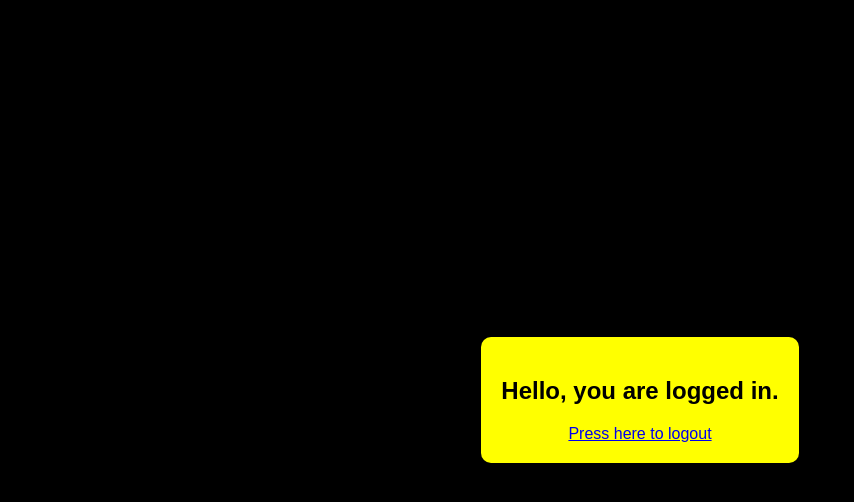
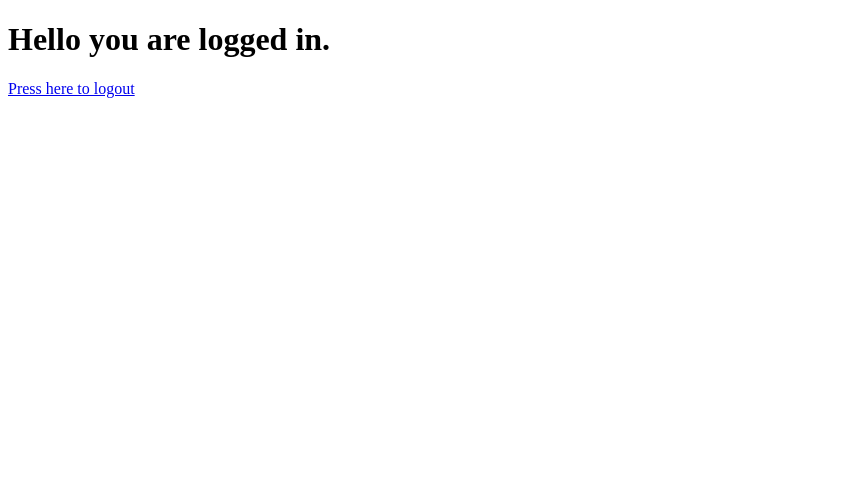
Before and after one commit to deeeye2/devops_bot, a Flask app: page /dashboard in a window 1280 px wide. Shown: the top 502 px of the page, without its empty margins (0-854 px from the left). Run offline with Flask 2, Linux system fonts and the light colour scheme; the visitor is signed in with stand-in values (Sample User, id 1).

Commit message:
Update dashboard.html

```diff
--- a/backend/templates/dashboard.html
+++ b/backend/templates/dashboard.html
@@ -1,16 +1,18 @@
 <!DOCTYPE html>
 <html lang="en">
+
 <head>
     <meta charset="UTF-8">
     <meta http-equiv="X-UA-Compatible" content="IE=edge">
     <meta name="viewport" content="width=device-width, initial-scale=1.0">
     <title>Dashboard</title>
-    <link rel="stylesheet" href="{{ url_for('static', filename='style.css') }}">
 </head>
+
 <body>
-    <div class="login-container">
-        <h2>Hello, you are logged in.</h2>
-        <a href="{{ url_for('logout') }}">Press here to logout</a>
-    </div>
+    <h1>Hello you are logged in.</h1>
+    <a href="{{ url_for('logout') }}">Press here to logout</a>
 </body>
+
 </html>
+
+</html>
```
